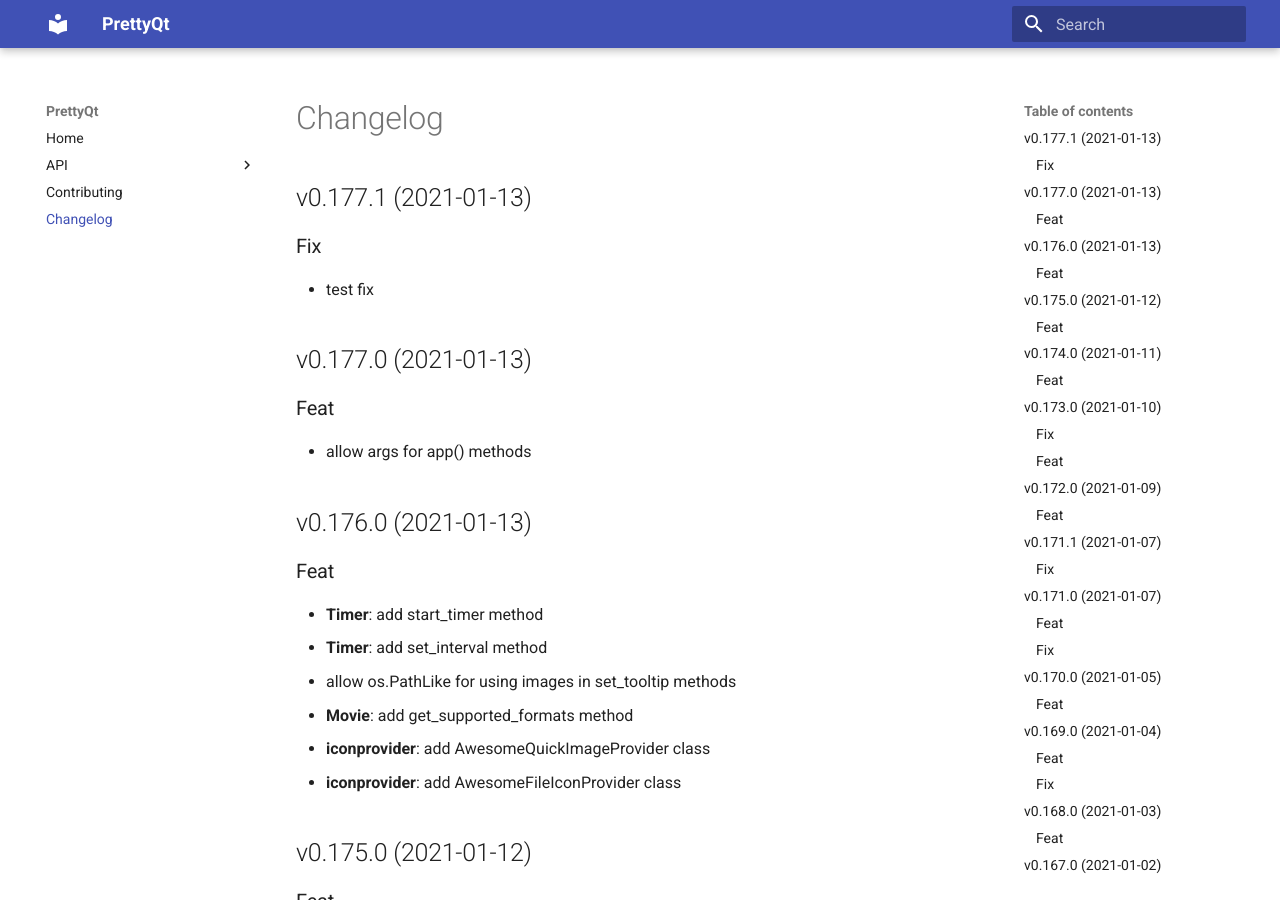
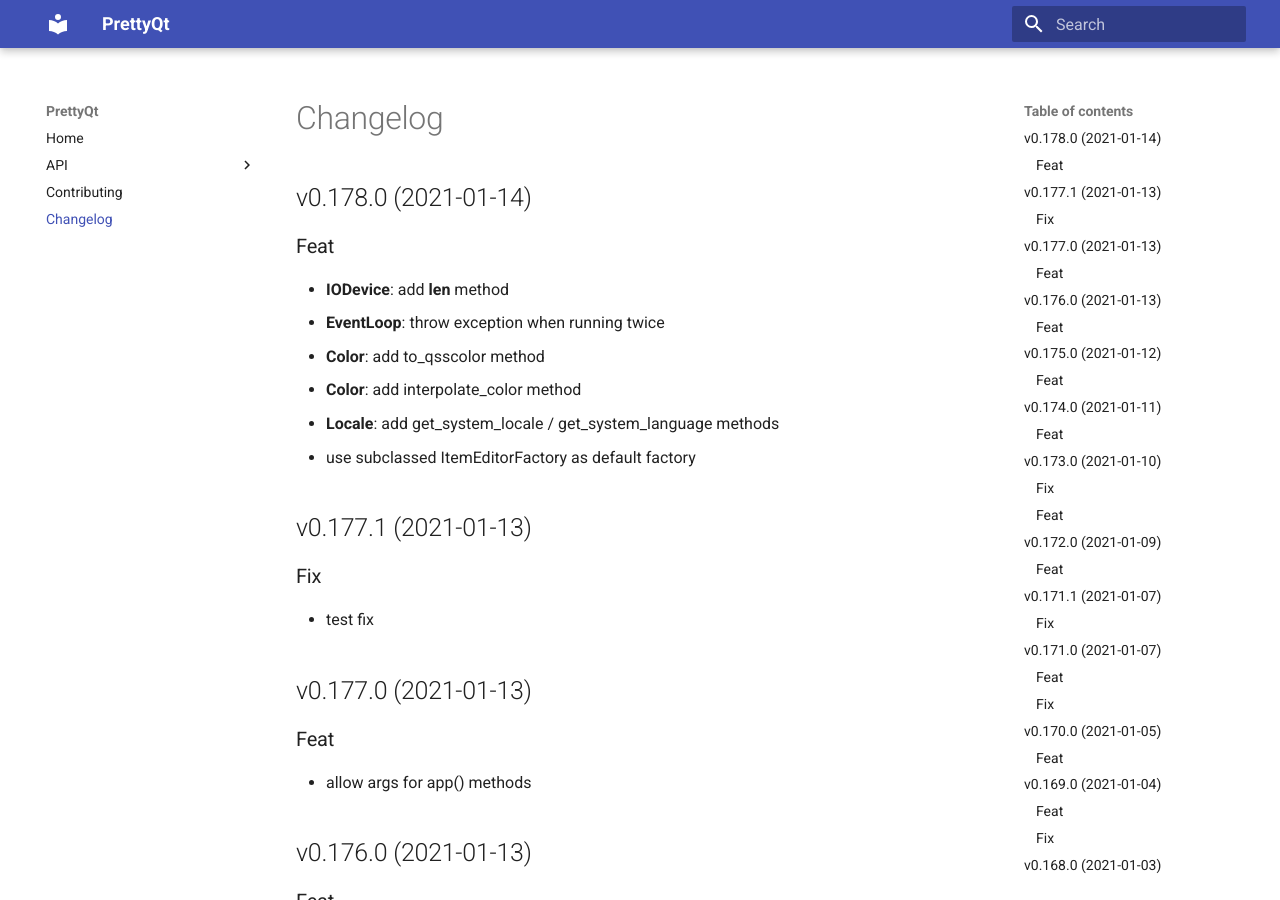
Before and after one commit to phil65/PrettyQt, an MkDocs documentation site: the page built from docs/changelog.md, in a window 1280 px wide and 900 px high. Built offline with MkDocs 1.6.1 and Material for MkDocs 9.7.7, drawn with Linux system fonts in a browser that asks for light colours.

Commit message:
bump: version 0.177.1 → 0.178.0

```diff
--- a/docs/changelog.md
+++ b/docs/changelog.md
@@ -1,3 +1,14 @@
+## v0.178.0 (2021-01-14)
+
+### Feat
+
+- **IODevice**: add __len__ method
+- **EventLoop**: throw exception when running twice
+- **Color**: add to_qsscolor method
+- **Color**: add interpolate_color method
+- **Locale**: add get_system_locale / get_system_language methods
+- use subclassed ItemEditorFactory as default factory
+
 ## v0.177.1 (2021-01-13)
 
 ### Fix
--- a/prettyqt/__init__.py
+++ b/prettyqt/__init__.py
@@ -3,7 +3,7 @@
 
 __author__ = """Philipp Temminghoff"""
 __email__ = "phil65@kodi.tv"
-__version__ = "0.177.1"
+__version__ = "0.178.0"
 
 ROOT_PATH = pathlib.Path(__file__).parent
 
--- a/pyproject.toml
+++ b/pyproject.toml
@@ -1,6 +1,6 @@
 [tool.poetry]
 name = "PrettyQt"
-version = "0.177.1"
+version = "0.178.0"
 description = "A pythonic layer on top of PyQt5 / PySide2 / PySide6"
 readme = 'docs/index.md'
 repository = "https://github.com/phil65/prettyqt"
@@ -139,7 +139,7 @@
 '''
 [tool.commitizen]
 name = "cz_conventional_commits"
-version = "0.177.1"
+version = "0.178.0"
 tag_format = "v$version"
 version_files = [
     "prettyqt/__init__.py:__version__",
--- a/setup.py
+++ b/setup.py
@@ -37,6 +37,6 @@
     packages=find_packages(),
     test_suite="tests",
     url="https://github.com/phil65/prettyqt",
-    version="0.177.1",
+    version="0.178.0",
     zip_safe=False,
 )
```
Also changed, not shown: CHANGELOG.md (+11 -0 lines).
